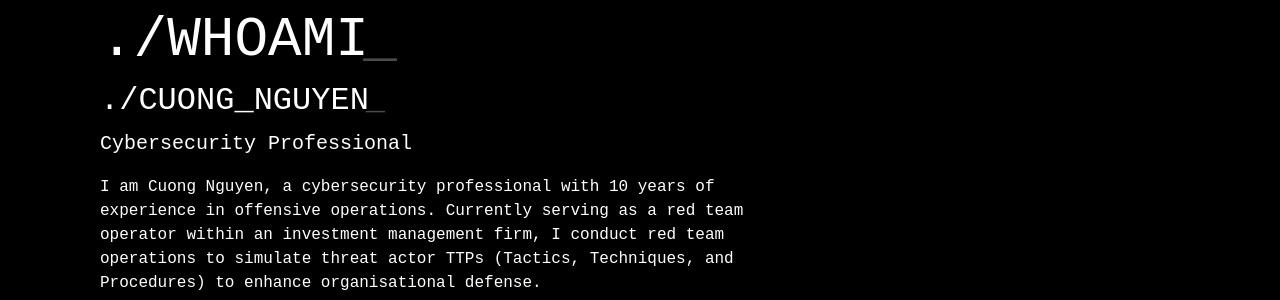
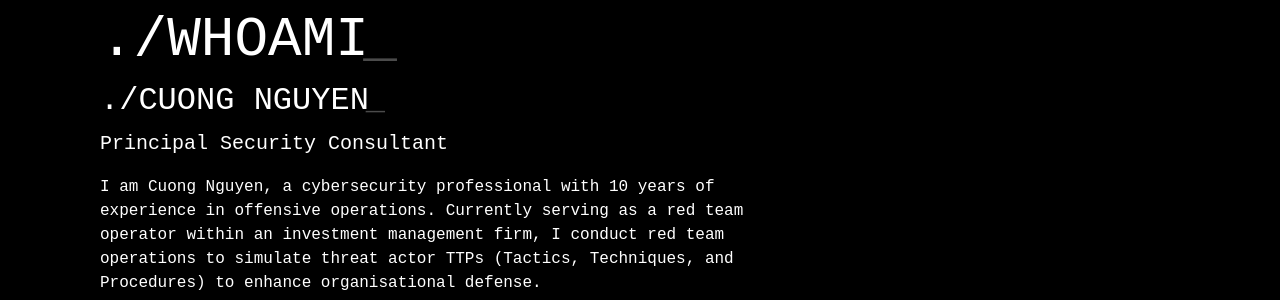
Before and after one commit to hookthieves/hookthieves.github.io, a Jekyll site: the page built from about.html, in a window 1280 px wide. Shown: the part 146-446 px from the top of the page. Built offline with Jekyll 4.4.1, drawn with Linux system fonts in a browser that asks for light colours.

Commit message:
Update about.html

```diff
--- a/about.html
+++ b/about.html
@@ -6,8 +6,8 @@ title: About Us
     <h1 class="display-4">whoami</h1>
     <div class="row">
         <div class="col-md-8">
-            <h2>cuong_nguyen</h2>
-            <p class="lead">Cybersecurity Professional</p>
+<h2>Cuong Nguyen</h2>
+            <p class="lead">Principal Security Consultant</p>
             <p>I am Cuong Nguyen, a cybersecurity professional with 10 years of experience in offensive operations. Currently serving as a red team operator within an investment management firm, I conduct red team operations to simulate threat actor TTPs (Tactics, Techniques, and Procedures) to enhance organisational defense.</p>
             <p>In addition, I run CN Security Consulting Pty Ltd, providing expert offensive security services including penetration testing, adversary simulation, malware development, offensive phishing operations, and WiFi exploitation to fortify businesses against evolving cyber threats.</p>
         </div>
```
